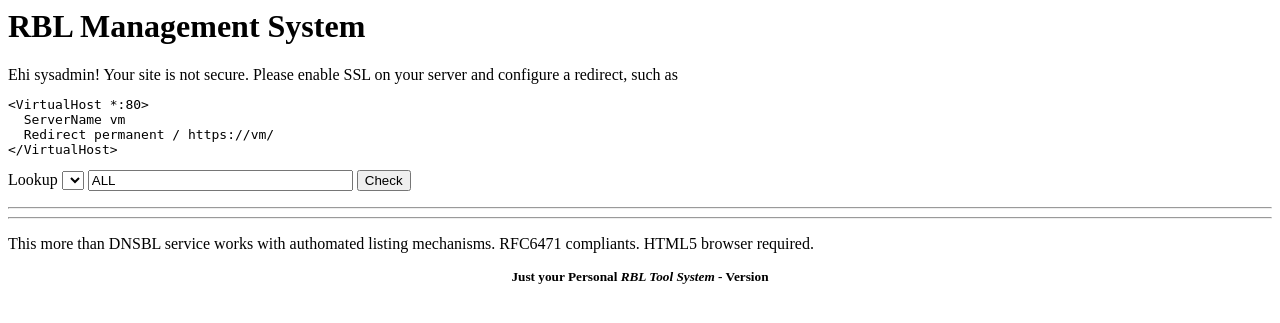
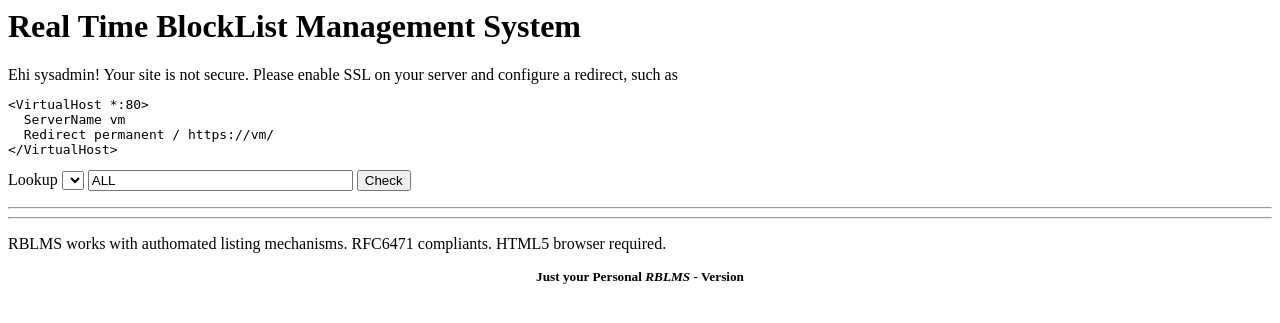
Before and after one commit to falon/RBL, a PHP site: page / in a window 1280 px wide. Shown: the top 323 px of the page. Run offline with PHP 8.4, Linux system fonts and the light colour scheme; data that the repository does not hold is empty; a stand-in replaces the project's code that opens the database connection; some libraries are stand-ins or nearby versions.

Commit message:
minor change

```diff
--- a/function.php
+++ b/function.php
@@ -780,9 +780,9 @@
 function nsdom($dom) {
 /* Return the first lowercase upper domain (or domain itself) with NS record */
 /* checkdnsrr doesn't work with alias... use dns_get_record */
-	if (dns_get_record ( $dom , DNS_NS ))
+	if (@dns_get_record ( $dom , DNS_NS ))
 		return strtolower(rtrim($dom, '.'));
-	if (dns_get_record ( $dom , DNS_A ))
+	if (@dns_get_record ( $dom , DNS_A ))
 		return nsdom( ltrim(strstr($dom, '.'), '.') );
 	return NULL;
 }
--- a/index.php
+++ b/index.php
@@ -1,6 +1,6 @@
 <html>
 <head>
-<title>I RBL You!</title>
+<title>RBLMS</title>
 <link rel="stylesheet" type="text/css" href="/include/style.css">
 <link rel="SHORTCUT ICON" href="favicon.ico">
 <script  src="/include/ajaxsbmt.js" type="text/javascript"></script>
@@ -8,7 +8,7 @@
 <script src="https://ajax.googleapis.com/ajax/libs/scriptaculous/1.9.0/scriptaculous.js?load=effects" type="text/javascript" charset="utf-8"></script>
 </head>
 <body>
-<h1> RBL Management System</h1>
+<h1><b>R</b>eal <b>T</b>ime <b>B</b>lock<b>L</b>ist <b>M</b>anagement <b>S</b>ystem</h1>
 <?php
 require_once('config.php');
 require_once('function.php');
@@ -46,8 +46,8 @@
 <DIV id='Risultato'></DIV>
 <div style="clear: both">
 <hr>
-<p>This more than DNSBL service works with authomated listing mechanisms. RFC6471 compliants. HTML5 browser required.</p>
-<h5 style="margin-top:1ex;margin-bottom:0;text-align: center">Just your Personal <i>RBL Tool System</i> - Version <?php echo $version; ?></h5>
+<p>RBLMS works with authomated listing mechanisms. RFC6471 compliants. HTML5 browser required.</p>
+<h5 style="margin-top:1ex;margin-bottom:0;text-align: center">Just your Personal <i>RBLMS</i> - Version <?php echo $version; ?></h5>
 </div>
 </body>
 </html>
--- a/lookup.php
+++ b/lookup.php
@@ -12,7 +12,7 @@
 <?php
 
 $_POST['Value'] = str_replace('_','.',array_keys($_GET)[0]);
-$_POST['genere'] = 'Spam IP';
+$_POST['genere'] = base64_decode(array_keys($_GET)[1], TRUE);
 require_once('result.php');
 ?>
 <hr>
--- a/result.php
+++ b/result.php
@@ -54,7 +54,7 @@
 if ( ($mysqli = myConnect($dbhost, $userdb, $pwd, $db, $dbport, $tables, $_, $user)) === FALSE )
 	exit ('Connect Error (' . $mysqli->connect_errno . ') '. $mysqli->connect_error);
 
-rlookup($mysqli,username(),$admins,$_POST['Value'],$_POST['genere'],$tables);
+rlookup($mysqli,$user,$admins,$_POST['Value'],$_POST['genere'],$tables);
 $mysqli->close();
 closelog();
 ?>
```
